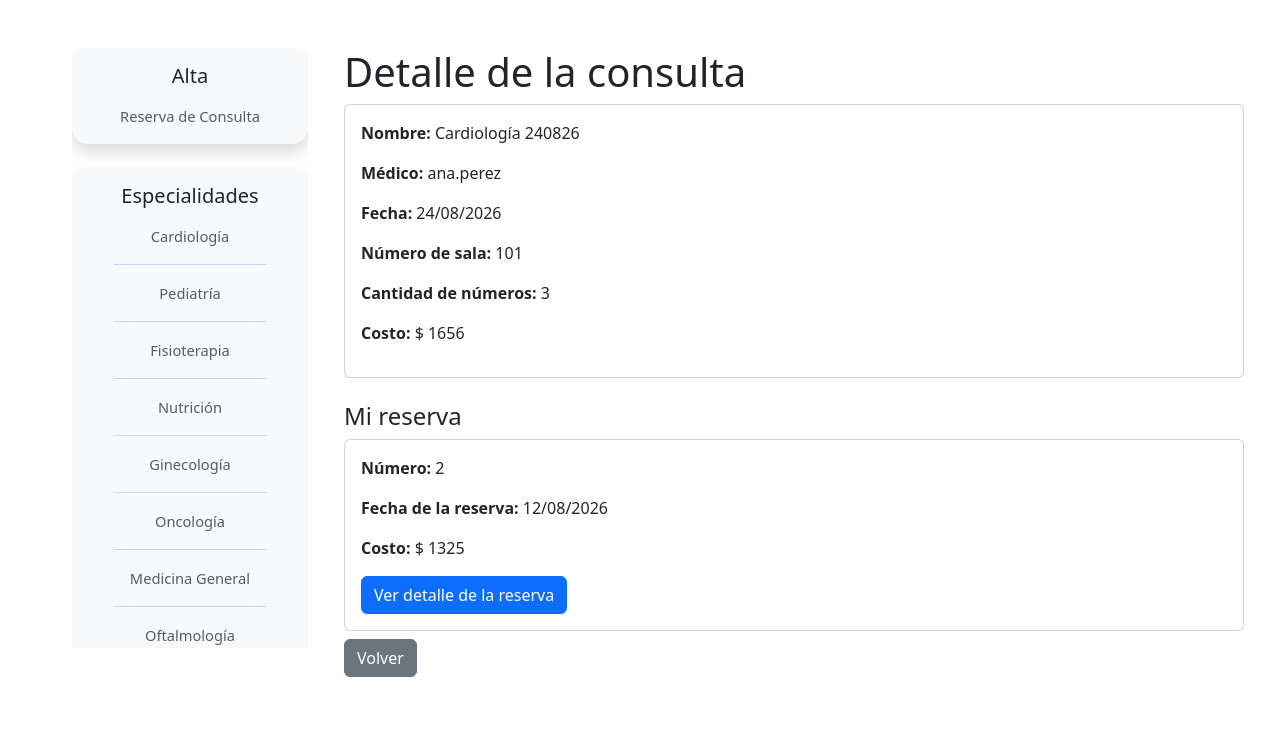
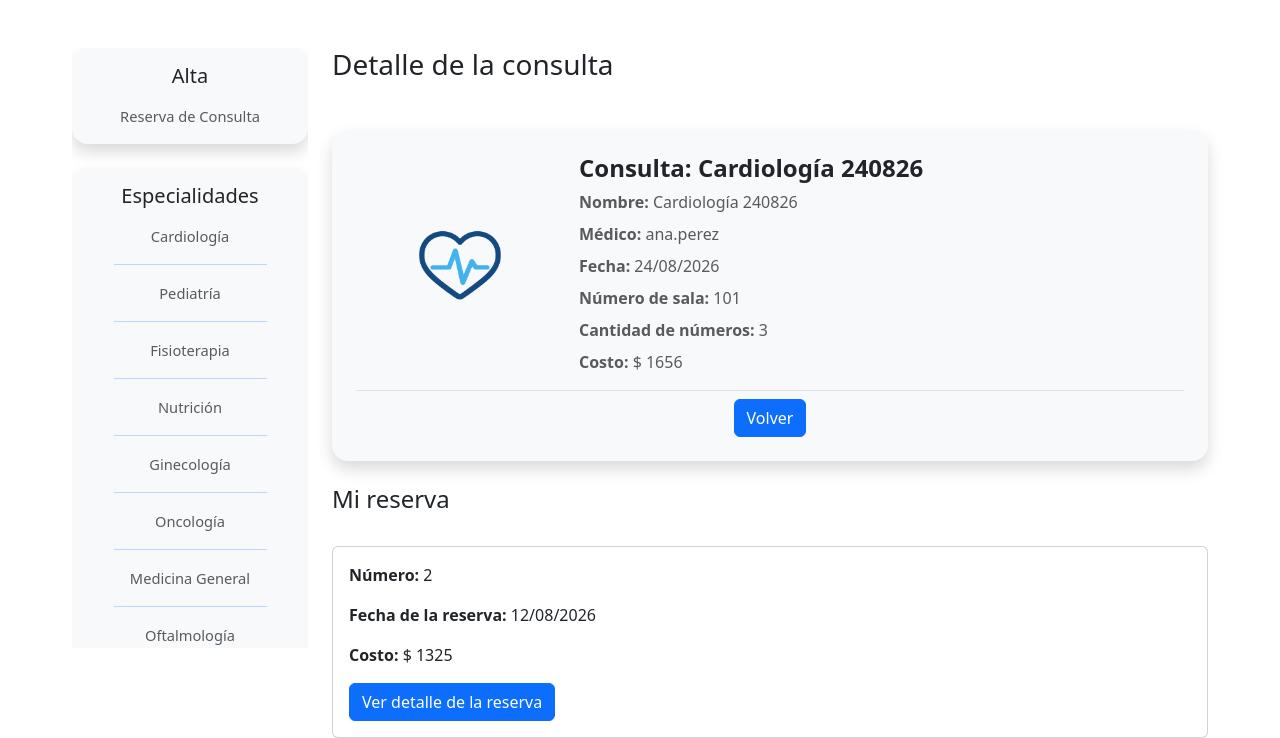
Before and after one commit to lukkyye/tprog, a web app: page /consultas/consultaConsultaPaciente.html in a window 1280 px wide. Shown: the part 70-808 px from the top of the page. Before the commit the page ends 747 px from the top, so only its background shows below. Run offline with its HTML, style and script files only (its server is not run), Linux system fonts and the light colour scheme; data that the repository does not hold is empty.

Commit message:
Le pongo el nuevo formato a consultaConsultaPaciente y consultaConsultaVisitante

```diff
--- a/webapp/consultas/consultaConsultaPaciente.html
+++ b/webapp/consultas/consultaConsultaPaciente.html
@@ -124,40 +124,47 @@
         </div>
 
     </div>
-    <div class="container col-9 mb-5">
-        <div>
-            <h1 class="mb.4">Detalle de la consulta</h1>
-            <div class="card mb-4">
-                <div class="card-body">
-                    <p>
+	<div class="col-md-9 pe-5 d-flex flex-column gap-4">
+		<h3 class="mb-4">Detalle de la consulta</h1>
+	 	<div class="card shadow rounded-4 border-0 bg-light p-4">
+	    	<div class="d-flex align-items-center mb-3">
+	        	<div class="col-3 text-center">
+	            	<img style="max-height: 100px; width: auto; object-fit: contain;" src="../img/CARDIOLOGIA.png" alt="Cardiología">
+	        	</div>
+	        	<div class="col-9 ps-3">
+	            	<h4 class="m-0 fw-bold">Consulta: Cardiología 240826</h4>
+	            	<p class="mb-0 text-muted mt-2">
 						<strong>Nombre:</strong>
 						Cardiología 240826
 					</p>
-                    <p>
+					<p class="mb-0 text-muted mt-2">
 						<strong>Médico:</strong>
 						ana.perez
 					</p>
-                    <p>
+					<p class="mb-0 text-muted mt-2">
 						<strong>Fecha:</strong>
 						24/08/2026
 					</p>
-                    <p>
+					<p class="mb-0 text-muted mt-2">
 						<strong>Número de sala:</strong>
 						101
 					</p>
-                    <p>
+					<p class="mb-0 text-muted mt-2">
 						<strong>Cantidad de números:</strong>
 						3
 					</p>
-                    <p>
+					<p class="mb-0 text-muted mt-2">
 						<strong>Costo:</strong>
 						$ 1656
 					</p>
 	        	</div>
 	    	</div>
+	    	<div class="d-flex justify-content-center gap-2 pt-2 border-top">
+	        	<a href="listaConsultasDiaAprobadaPaciente.html" class="btn btn-primary">Volver</a>
 	    	</div>
-        <div>
+		</div>
 
+		<!--Solo si el médico es médico de la consulta-->
 		<h2 class="h4">Mi reserva</h2>
 		<div class="card">
 			<div class="card-body">
@@ -178,10 +185,6 @@
 				</a>
 			</div>
 		</div>
-			<a class="btn btn-secondary mt-2" href="listaConsultasDiaAprobadaPaciente.html">
-				Volver
-			</a>
-		</div>
-        </div>
+	</main>
 </body>
 </html>
```
Also changed, not shown: webapp/consultas/consultaConsultaVisitante.html (+19 -13 lines). Lines whose indentation alone changed are shown as unchanged.
